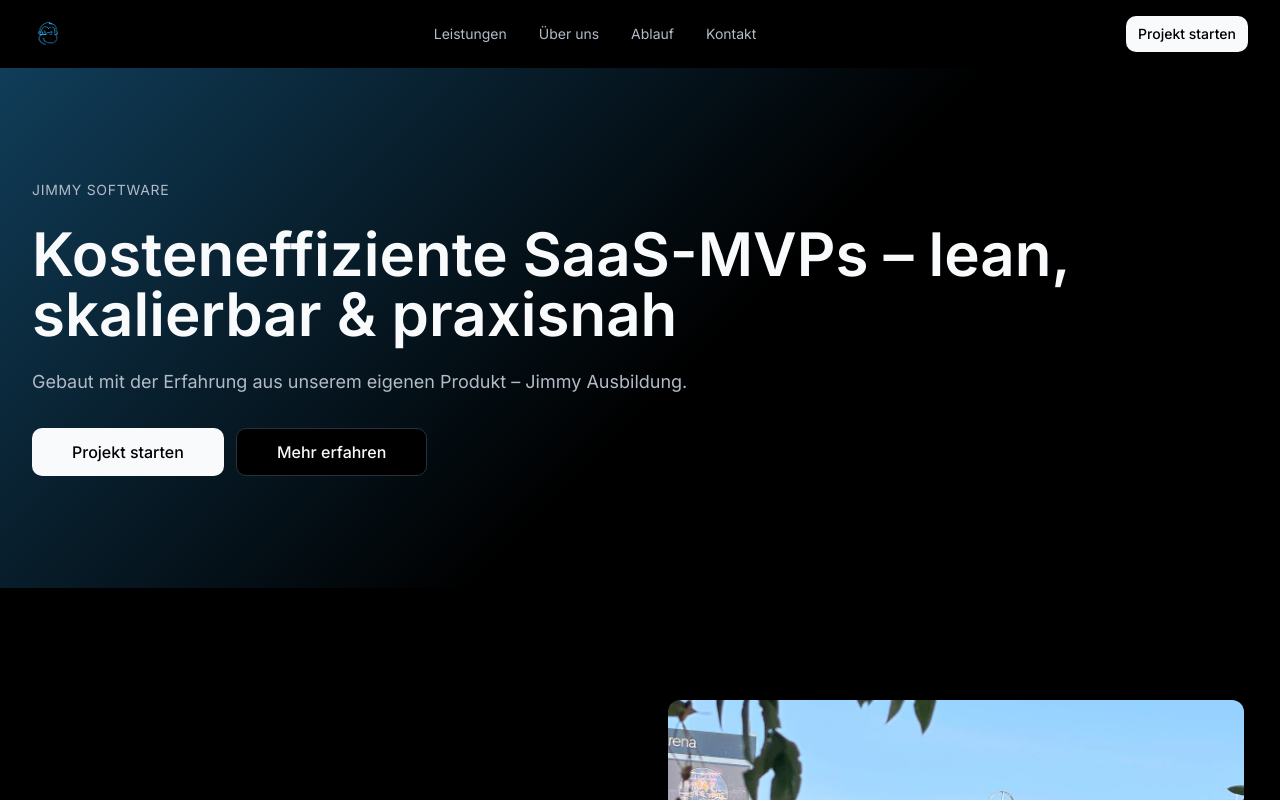
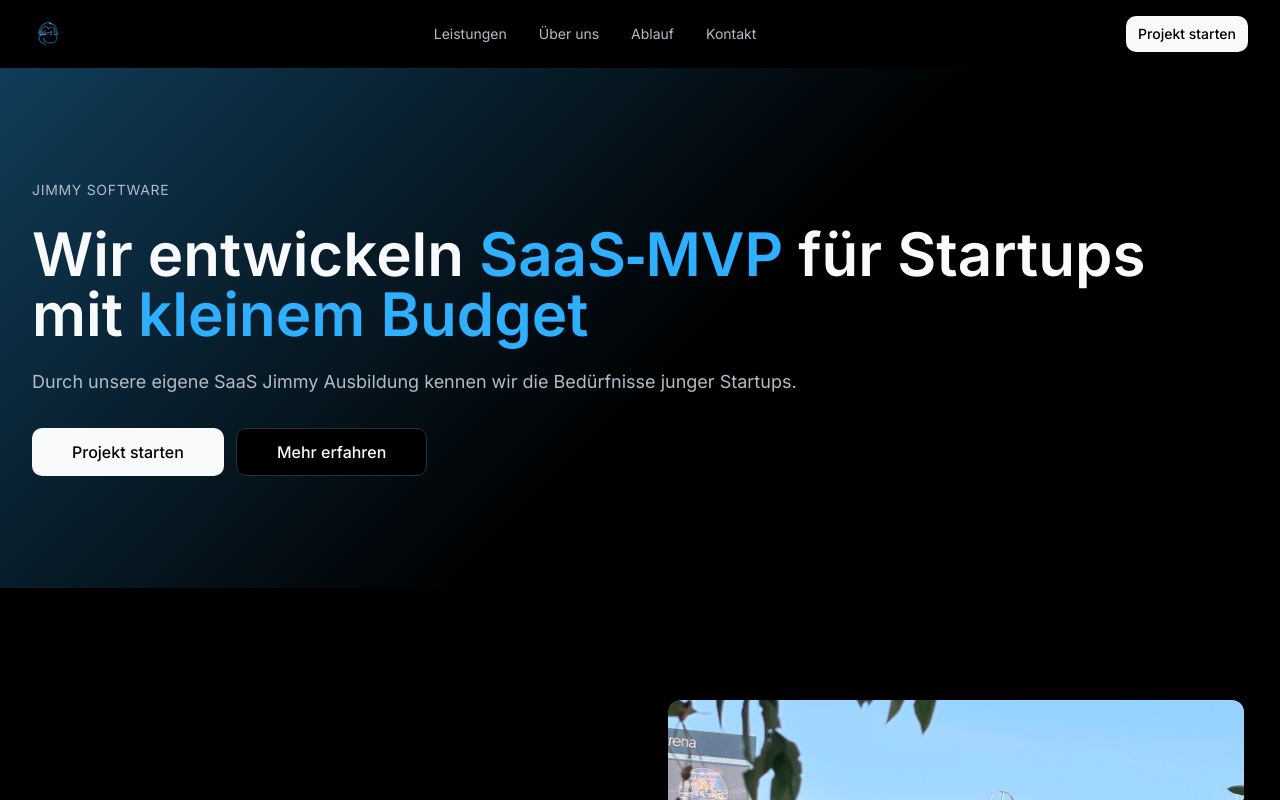
Before and after one commit to hammerer-philipp/jimmy-software, a React (Vite) app: page / in a window 1280 px wide. Shown: the top 800 px of the page. Built offline with nearby package versions, Linux system fonts and the light colour scheme.

Commit message:
Update Hero section text
Update Hero section headline and subheadline. Highlight "SaaS-MVP" and "kleinem Budget". Remove hero image.

```diff
--- a/src/components/sections/Hero.tsx
+++ b/src/components/sections/Hero.tsx
@@ -8,10 +8,10 @@ const Hero = () => {
           <div className="space-y-6 animate-fade-in">
             <p className="text-sm uppercase tracking-wider text-muted-foreground">Jimmy Software</p>
             <h1 className="text-4xl md:text-5xl lg:text-6xl font-semibold leading-tight">
-              Kosteneffiziente SaaS-MVPs – lean, skalierbar & praxisnah
+              Wir entwickeln <span className="text-primary">SaaS‑MVP</span> für Startups mit <span className="text-primary">kleinem Budget</span>
             </h1>
             <p className="text-lg text-muted-foreground">
-              Gebaut mit der Erfahrung aus unserem eigenen Produkt – Jimmy Ausbildung.
+              Durch unsere eigene SaaS Jimmy Ausbildung kennen wir die Bedürfnisse junger Startups.
             </p>
             <div className="flex flex-col sm:flex-row gap-3 pt-2">
               <Button asChild variant="heroWhite" size="xl">
```
